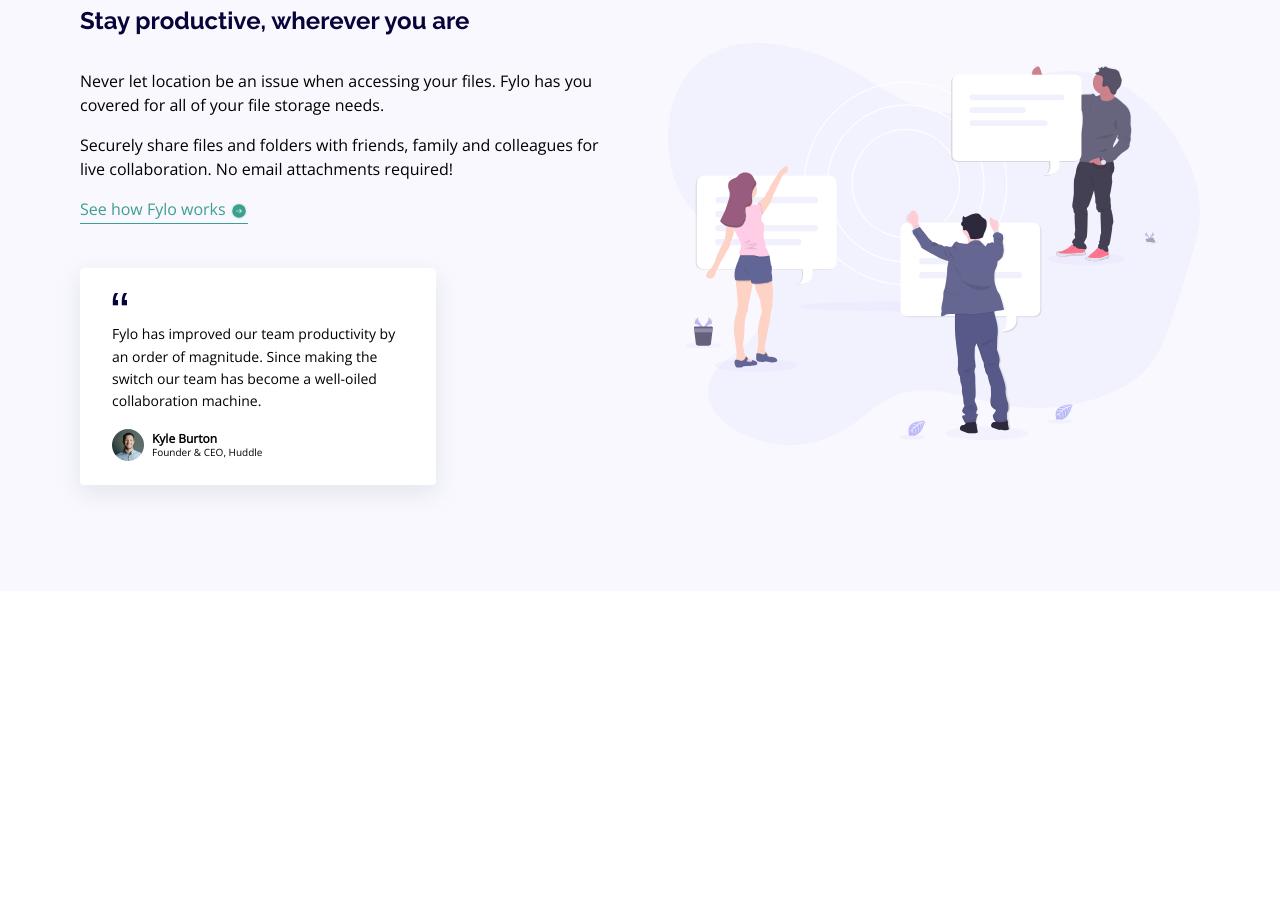
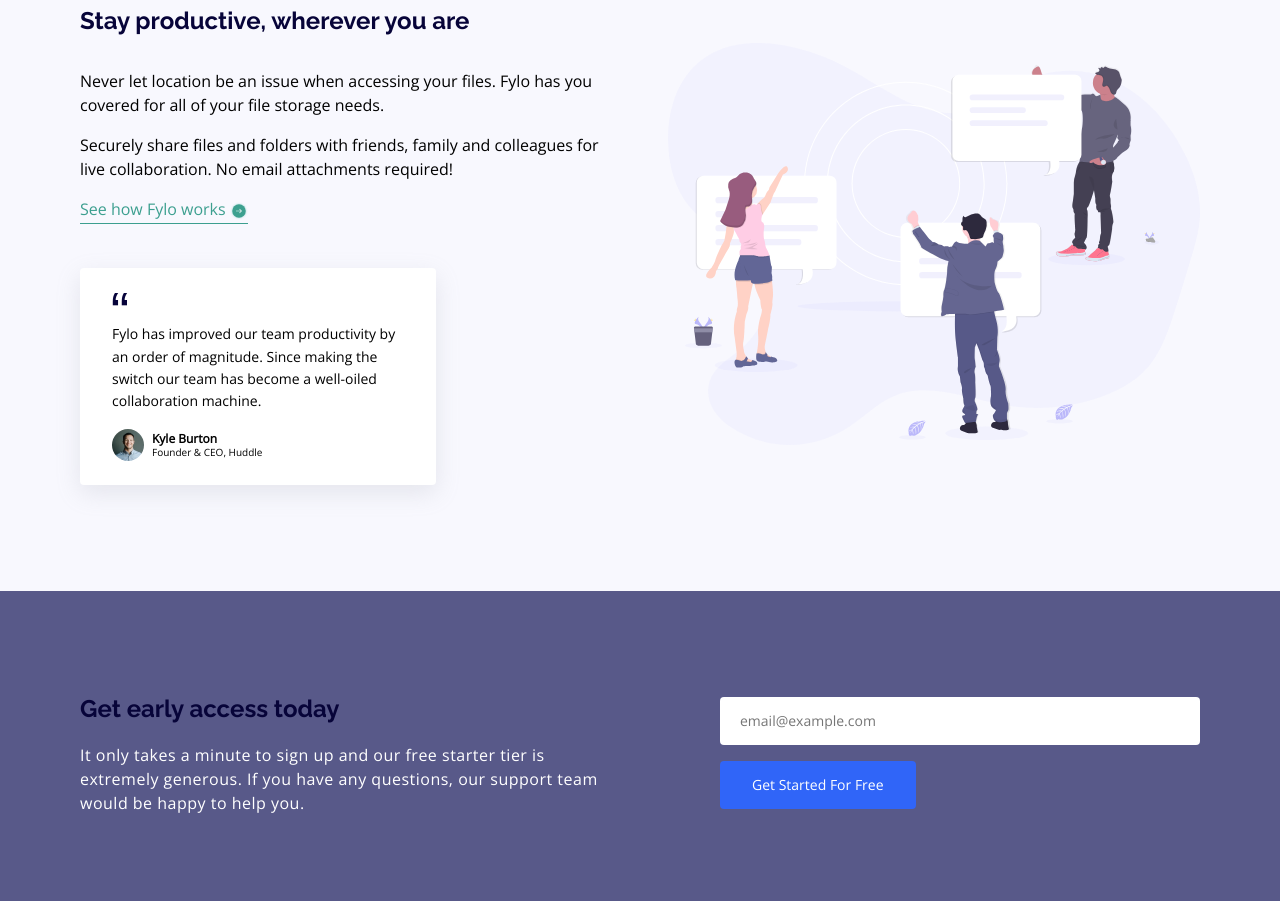
Before and after one commit to osoriodev/fylo-page-lt, a website built with Parcel: page src/index.html in a window 1280 px wide. Shown: the part 770-1671 px from the top of the page. Before the commit the page ends 1361 px from the top, so only its background shows below. Built offline with nearby package versions, Linux system fonts and the light colour scheme.

Commit message:
feat: add banner section

```diff
--- a/src/index.html
+++ b/src/index.html
@@ -90,6 +90,26 @@
           </article>
         </div>
       </section>
+      <section class="banner">
+        <div>
+          <h2 class="banner__title">Get early access today</h2>
+          <p class="banner__desc">
+            It only takes a minute to sign up and our free starter tier is extremely generous.
+            If you have any questions, our support team would be happy to help you.
+          </p>
+        </div>
+        <form class="banner__form" action="#">
+          <label class="sr-only" for="email-two">Enter your email</label>
+          <input
+            class="banner__field"
+            type="email"
+            name="email"
+            id="email-two"
+            placeholder="email@example.com"
+          >
+          <button class="banner__cta" type="submit">Get Started For Free</button>
+        </form>
+      </section>
     </main>
     <footer></footer>
     <script src="./js/script.js"></script>
--- /dev/null
+++ b/src/scss/layout/_banner.scss
@@ -0,0 +1,73 @@
+@use '../utils' as *;
+
+.banner {
+  display: flex;
+  flex-direction: column;
+  align-items: center;
+  gap: rem(24);
+  width: 100%;
+  padding: rem(100) rem(44) rem(86);
+  text-align: center;
+  color: var(--clr-ntrl);
+  background-color: var(--clr-main-lt);
+
+  @include respond-to('lg') {
+    flex-direction: row;
+    justify-content: space-between;
+    padding-inline: rem(80);
+    text-align: left;
+  }
+
+  &__title {
+    margin-bottom: rem(16);
+    font-size: rem(18);
+
+    @include respond-to('md') {
+      font-size: rem(24);
+    }
+
+    @include respond-to('xl') {
+      font-size: rem(32);
+    }
+  }
+
+  &__desc {
+    max-width: 58ch;
+    font-size: rem(14);
+    letter-spacing: 0.5px;
+
+    @include respond-to('md') {
+      font-size: rem(16);
+    }
+  }
+
+  &__form {
+    display: flex;
+    flex-direction: column;
+    gap: rem(16);
+    width: 100%;
+    max-width: rem(480);
+
+    @include respond-to('xl') {
+      margin-right: rem(40);
+    }
+  }
+
+  &__field {
+    padding: rem(14) rem(20);
+    border: none;
+    border-radius: 4px;
+    font-size: rem(14);
+    line-height: rem(20);
+    color: var(--clr-main);
+  }
+
+  &__cta {
+    align-self: flex-start;
+    padding: rem(17) rem(32);
+    border-radius: 4px;
+    font-size: rem(14);
+    line-height: 1;
+    background-color: var(--clr-blue);
+  }
+}
--- a/src/scss/layout/_index.scss
+++ b/src/scss/layout/_index.scss
@@ -1,3 +1,4 @@
 @forward 'header';
 @forward 'hero';
 @forward 'panel';
+@forward 'banner';
```
